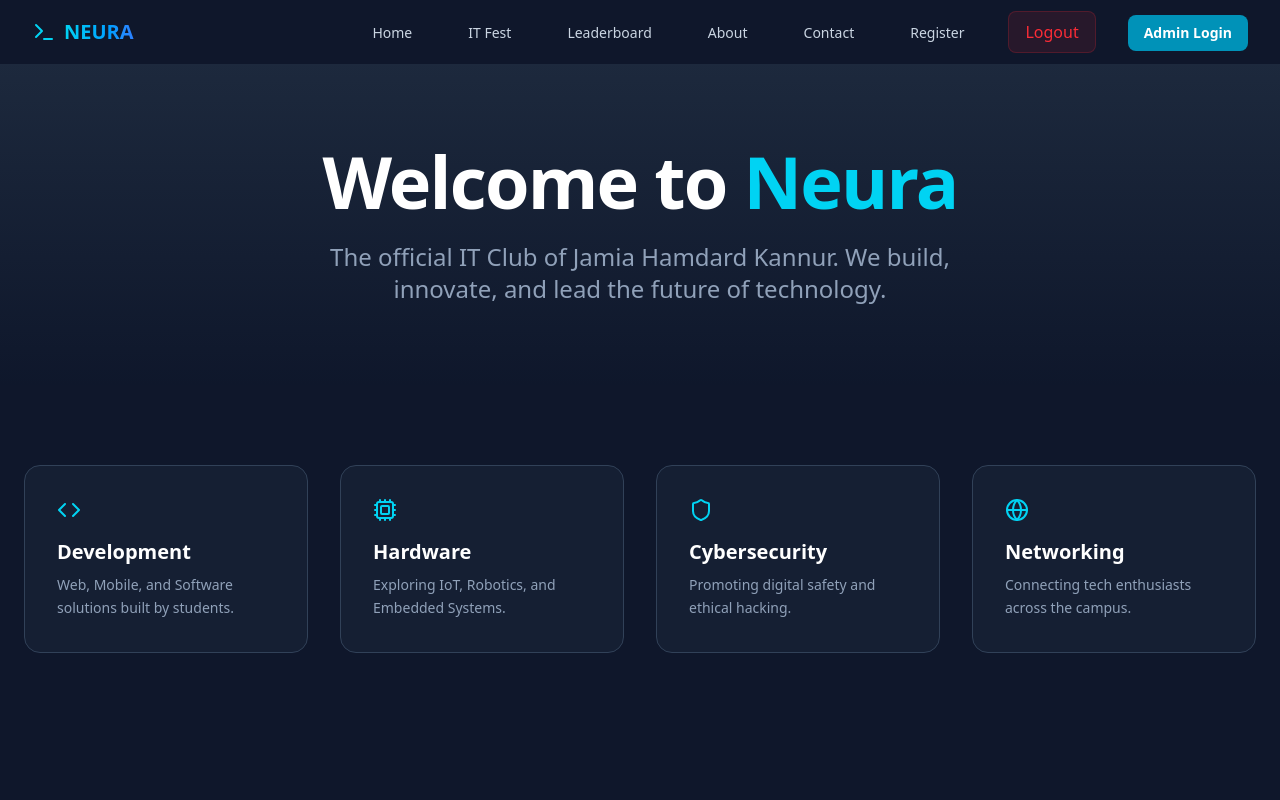
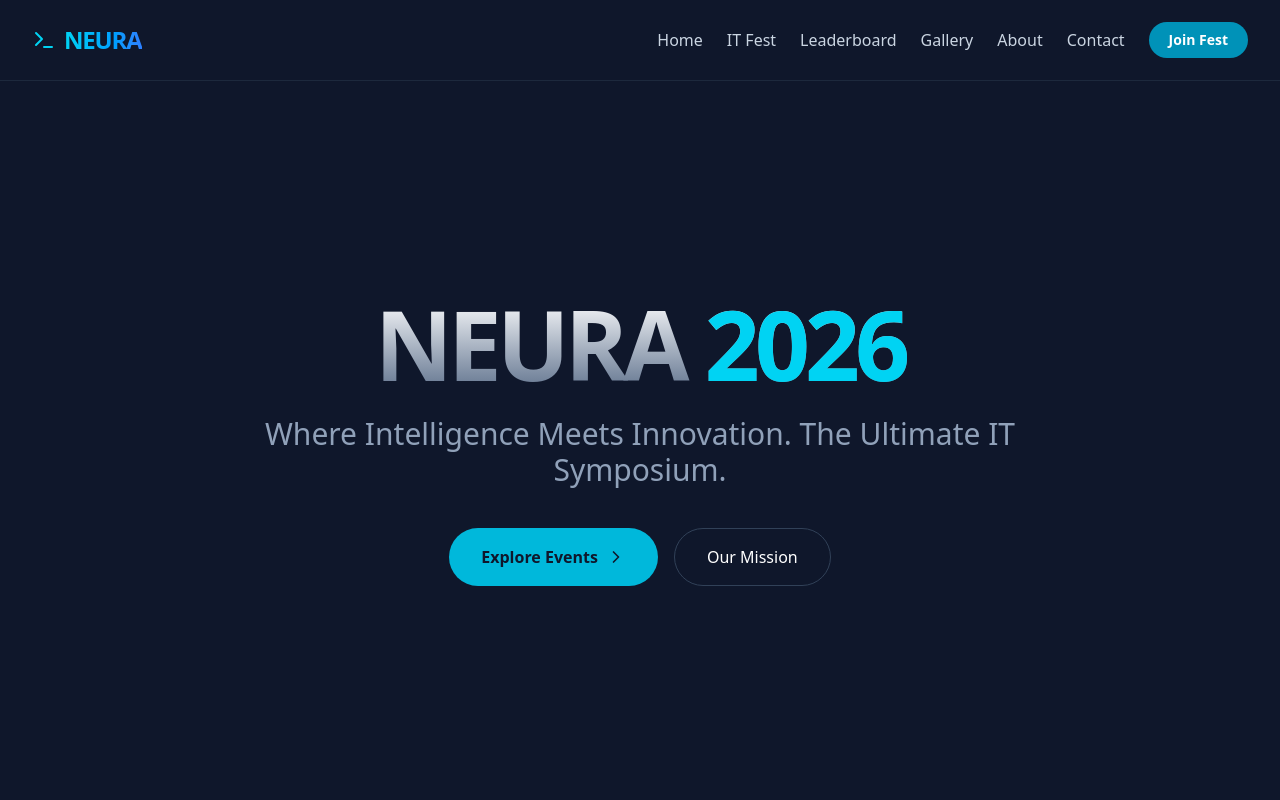
Before and after one commit to navafv/neura-frontend, a React (Vite) app: page / in a window 1280 px wide. Shown: the top 800 px of the page. Built offline with nearby package versions, Linux system fonts and the light colour scheme.

Commit message:
add gallery and fix registration form validation errors

```diff
--- a/src/App.jsx
+++ b/src/App.jsx
@@ -7,6 +7,7 @@
 import Register from "./pages/Register";
 import Contact from "./pages/Contact";
 import About from "./pages/About";
+import Gallery from "./pages/Gallery";
 import ProtectedRoute from "./components/ProtectedRoute";
 import Login from "./pages/Login";
 import AdminDashboard from "./pages/AdminDashboard";
@@ -23,6 +24,7 @@
         <Route path="/register" element={<Register />} />
         <Route path="/contact" element={<Contact />} />
         <Route path="/about" element={<About />} />
+        <Route path="/gallery" element={<Gallery />} />
         <Route path="/login" element={<Login />} />
         <Route
           path="/admin-dashboard"
--- a/src/components/Navbar.jsx
+++ b/src/components/Navbar.jsx
@@ -1,98 +1,82 @@
-import { useState } from "react";
-import { Link } from "react-router-dom";
-import { Menu, X, Terminal } from "lucide-react";
-import { motion, AnimatePresence } from "framer-motion";
+import { useState, useEffect } from "react";
+import { Link, useNavigate } from "react-router-dom";
+import { Menu, X, Terminal, LogOut } from "lucide-react";
+import { AnimatePresence } from "framer-motion";
+import toast from "react-hot-toast";
 
 const Navbar = () => {
   const [isOpen, setIsOpen] = useState(false);
+  const [isLoggedIn, setIsLoggedIn] = useState(!!localStorage.getItem("access_token"));
+  const navigate = useNavigate();
+
+  // Listen for login changes
+  useEffect(() => {
+    const checkAuth = () => setIsLoggedIn(!!localStorage.getItem("access_token"));
+    window.addEventListener("storage", checkAuth);
+    return () => window.removeEventListener("storage", checkAuth);
+  }, []);
 
   const navLinks = [
     { name: "Home", path: "/" },
     { name: "IT Fest", path: "/fest" },
     { name: "Leaderboard", path: "/leaderboard" },
+    { name: "Gallery", path: "/gallery" },
     { name: "About", path: "/about" },
     { name: "Contact", path: "/contact" },
-    { name: "Register", path: "/register" },
   ];
 
   const handleLogout = () => {
-    localStorage.removeItem("access_token"); // Clear the token
+    localStorage.removeItem("access_token");
+    setIsLoggedIn(false);
     toast.success("Logged out successfully");
-    window.location.href = "/login"; // Force refresh to clear state
+    navigate("/login");
   };
 
   return (
-    <nav className="bg-slate-900 border-b border-slate-800 sticky top-0 z-50">
+    <nav className="bg-slate-900 border-b border-slate-800 sticky top-0 z-50 backdrop-blur-md bg-opacity-90">
       <div className="max-w-7xl mx-auto px-4 sm:px-6 lg:px-8">
-        <div className="flex items-center justify-between h-16">
-          {/* Logo Section */}
-          <div className="flex items-center gap-2">
-            <Terminal className="text-cyan-400" />
-            <span className="text-xl font-bold bg-linear-to-r from-cyan-400 to-blue-500 bg-clip-text text-transparent">
+        <div className="flex items-center justify-between h-20">
+          <Link to="/" className="flex items-center gap-2 group">
+            <Terminal className="text-cyan-400 group-hover:rotate-12 transition-transform" />
+            <span className="text-2xl font-black bg-linear-to-r from-cyan-400 to-blue-500 bg-clip-text text-transparent tracking-tighter">
               NEURA
             </span>
-          </div>
+          </Link>
 
-          {/* Desktop Links */}
-          <div className="hidden md:block">
-            <div className="ml-10 flex items-baseline space-x-8">
+          <div className="hidden md:flex items-center space-x-6">
             {navLinks.map((link) => (
-                <Link
-                  key={link.name}
-                  to={link.path}
-                  className="text-slate-300 hover:text-cyan-400 px-3 py-2 rounded-md text-sm font-medium transition-colors"
-                >
+              <Link key={link.name} to={link.path} className="text-slate-300 hover:text-cyan-400 font-medium transition-colors">
                 {link.name}
               </Link>
             ))}
-              <button
-                onClick={handleLogout}
-                className="bg-red-500/10 text-red-500 border border-red-500/20 px-4 py-2 rounded-lg hover:bg-red-500 hover:text-white transition-all"
-              >
-                Logout
+
+            {isLoggedIn ? (
+              <div className="flex items-center gap-4 border-l border-slate-700 pl-6">
+                <Link to="/admin-dashboard" className="text-sm font-bold text-cyan-400">Dashboard</Link>
+                <button onClick={handleLogout} className="text-red-400 hover:text-red-300 transition-colors">
+                  <LogOut size={20} />
                 </button>
-              <Link
-                to="/login"
-                className="bg-cyan-600 hover:bg-cyan-500 text-white px-4 py-2 rounded-lg text-sm font-bold"
-              >
-                Admin Login
+              </div>
+            ) : (
+              <Link to="/register" className="bg-cyan-600 hover:bg-cyan-500 text-white px-5 py-2 rounded-full text-sm font-bold transition-all transform hover:scale-105">
+                Join Fest
               </Link>
-            </div>
+            )}
           </div>
 
-          {/* Mobile Menu Button */}
           <div className="md:hidden">
-            <button
-              onClick={() => setIsOpen(!isOpen)}
-              className="text-slate-300"
-            >
-              {isOpen ? <X /> : <Menu />}
-            </button>
+            <button onClick={() => setIsOpen(!isOpen)} className="text-slate-300"><Menu /></button>
           </div>
         </div>
       </div>
 
-      {/* Mobile Menu Dropdown */}
       <AnimatePresence>
         {isOpen && (
-          <motion.div
-            initial={{ opacity: 0, height: 0 }}
-            animate={{ opacity: 1, height: "auto" }}
-            exit={{ opacity: 0, height: 0 }}
-            className="md:hidden bg-slate-800 border-t border-slate-700 overflow-hidden"
-          >
-            <div className="px-2 pt-2 pb-3 space-y-1 sm:px-3">
+          <motion.div initial={{ opacity: 0, y: -20 }} animate={{ opacity: 1, y: 0 }} exit={{ opacity: 0, y: -20 }} className="md:hidden bg-slate-800 border-b border-slate-700 p-4 space-y-4">
             {navLinks.map((link) => (
-                <Link
-                  key={link.name}
-                  to={link.path}
-                  onClick={() => setIsOpen(false)}
-                  className="text-slate-300 hover:text-cyan-400 block px-3 py-2 rounded-md text-base font-medium"
-                >
-                  {link.name}
-                </Link>
+              <Link key={link.name} to={link.path} onClick={() => setIsOpen(false)} className="block text-slate-300 text-lg">{link.name}</Link>
             ))}
-            </div>
+            {!isLoggedIn && <Link to="/login" className="block text-cyan-400 font-bold">Admin Login</Link>}
           </motion.div>
         )}
       </AnimatePresence>
--- a/src/pages/About.jsx
+++ b/src/pages/About.jsx
@@ -3,9 +3,9 @@
 
 const About = () => {
   const team = [
-    { name: "Club President", role: "Leadership", image: "https://via.placeholder.com/150" },
-    { name: "Lead Developer", role: "Technical Head", image: "https://via.placeholder.com/150" },
-    { name: "Event Coordinator", role: "Management", image: "https://via.placeholder.com/150" },
+    { name: "Club President", role: "Leadership", image: "https://i.pravatar.cc/150?img=2" },
+    { name: "Lead Developer", role: "Technical Head", image: "https://i.pravatar.cc/150?img=2" },
+    { name: "Event Coordinator", role: "Management", image: "https://i.pravatar.cc/150?img=2" },
   ];
 
   return (
--- a/src/pages/Contact.jsx
+++ b/src/pages/Contact.jsx
@@ -1,42 +1,49 @@
-import { motion } from 'framer-motion';
-import { Mail, Phone, MapPin } from 'lucide-react';
+import { useState } from 'react';
+import api from '../api/axios';
+import { Send } from 'lucide-react';
+import toast from 'react-hot-toast';
 
 const Contact = () => {
+  const [loading, setLoading] = useState(false);
+  const [form, setForm] = useState({ name: '', email: '', message: '' });
+
+  const handleSubmit = async (e) => {
+    e.preventDefault();
+    setLoading(true);
+    try {
+      await api.post('feedback/', form);
+      toast.success("Feedback received! Thank you.");
+      setForm({ name: '', email: '', message: '' });
+    } catch {
+      toast.error("Failed to send message.");
+    } finally {
+      setLoading(false);
+    }
+  };
+
   return (
-    <div className="min-h-screen bg-slate-900 text-white py-20 px-6">
-      <div className="max-w-6xl mx-auto grid md:grid-cols-2 gap-12">
-        {/* Info Column */}
-        <motion.div initial={{x: -50}} animate={{x: 0}}>
-          <h2 className="text-4xl font-bold mb-6 text-cyan-400">Get in Touch</h2>
-          <p className="text-slate-400 mb-8">Have questions about Neura IT Club or the upcoming IT Fest? Drop us a message.</p>
-          <div className="space-y-6">
-            <ContactInfo icon={<Mail />} label="Email" val="itclub@jamiahamdard.ac.in" />
-            <ContactInfo icon={<Phone />} label="Phone" val="+91 9876543210" />
-            <ContactInfo icon={<MapPin />} label="Location" val="Jamia Hamdard Kannur Campus" />
+    <div className="min-h-screen bg-slate-900 py-32 px-6">
+      <div className="max-w-4xl mx-auto bg-slate-800 rounded-3xl p-12 border border-slate-700 shadow-2xl">
+        <h2 className="text-4xl font-bold text-white mb-4">Connect with <span className="text-cyan-400">Neura</span></h2>
+        <p className="text-slate-400 mb-10">Send us a message or report any bugs you find on our platform.</p>
+
+        <form onSubmit={handleSubmit} className="space-y-6">
+          <div className="grid md:grid-cols-2 gap-6">
+            <input required placeholder="Your Name" className="w-full bg-slate-900 border border-slate-700 rounded-xl p-4 text-white focus:border-cyan-400 outline-hidden"
+              value={form.name} onChange={e => setForm({...form, name: e.target.value})} />
+            <input required type="email" placeholder="Email" className="w-full bg-slate-900 border border-slate-700 rounded-xl p-4 text-white focus:border-cyan-400 outline-hidden"
+              value={form.email} onChange={e => setForm({...form, email: e.target.value})} />
           </div>
-        </motion.div>
+          <textarea required placeholder="Write your message..." rows="5" className="w-full bg-slate-900 border border-slate-700 rounded-xl p-4 text-white focus:border-cyan-400 outline-hidden"
+            value={form.message} onChange={e => setForm({...form, message: e.target.value})} />
 
-        {/* Feedback Form */}
-        <motion.form initial={{x: 50}} animate={{x: 0}} className="bg-slate-800 p-8 rounded-2xl border border-slate-700">
-          <div className="space-y-4">
-            <input type="text" placeholder="Your Name" className="w-full p-3 bg-slate-900 border border-slate-700 rounded-lg" />
-            <textarea placeholder="Your Message" rows="5" className="w-full p-3 bg-slate-900 border border-slate-700 rounded-lg"></textarea>
-            <button className="w-full bg-cyan-600 hover:bg-cyan-500 py-3 rounded-lg font-bold transition-all">Send Feedback</button>
-          </div>
-        </motion.form>
+          <button disabled={loading} className="w-full bg-cyan-600 hover:bg-cyan-500 py-4 rounded-xl font-bold flex items-center justify-center gap-2 transition-all">
+            {loading ? "Sending..." : <><Send size={18} /> Send Message</>}
+          </button>
+        </form>
       </div>
     </div>
   );
 };
 
-const ContactInfo = ({ icon, label, val }) => (
-  <div className="flex items-center gap-4">
-    <div className="p-3 bg-slate-800 rounded-full text-cyan-400">{icon}</div>
-    <div>
-      <p className="text-xs text-slate-500 uppercase font-bold tracking-widest">{label}</p>
-      <p className="text-lg">{val}</p>
-    </div>
-  </div>
-);
-
 export default Contact;
--- a/src/pages/Home.jsx
+++ b/src/pages/Home.jsx
@@ -1,63 +1,70 @@
 import { motion } from 'framer-motion';
-import { Cpu, Globe, Shield, Code } from 'lucide-react';
+import { Cpu, Globe, Shield, Code, ChevronRight } from 'lucide-react';
+import { Link } from 'react-router-dom';
 
 const Home = () => {
-  const containerVariants = {
-    hidden: { opacity: 0 },
-    visible: { opacity: 1, transition: { staggerChildren: 0.3 } }
-  };
-
-  const itemVariants = {
-    hidden: { y: 20, opacity: 0 },
-    visible: { y: 0, opacity: 1 }
+  const fadeInUp = {
+    hidden: { opacity: 0, y: 40 },
+    visible: { opacity: 1, y: 0, transition: { duration: 0.8, ease: "easeOut" } }
   };
 
   return (
-    <div className="bg-slate-900 text-white min-h-screen">
+    <div className="bg-slate-900 text-white overflow-hidden">
       {/* Hero Section */}
-      <section className="py-20 px-6 text-center bg-gradient-to-b from-slate-800 to-slate-900">
-        <motion.h1
-          initial={{ scale: 0.8, opacity: 0 }}
-          animate={{ scale: 1, opacity: 1 }}
-          className="text-5xl md:text-7xl font-extrabold mb-6 tracking-tight"
-        >
-          Welcome to <span className="text-cyan-400">Neura</span>
-        </motion.h1>
-        <motion.p
-          initial={{ opacity: 0 }}
-          animate={{ opacity: 1 }}
-          transition={{ delay: 0.5 }}
-          className="text-lg md:text-2xl text-slate-400 max-w-2xl mx-auto"
-        >
-          The official IT Club of Jamia Hamdard Kannur. We build, innovate, and lead the future of technology.
-        </motion.p>
+      <section className="relative min-h-[90vh] flex items-center justify-center px-6 overflow-hidden">
+        <div className="absolute inset-0 bg-[radial-gradient(circle_at_center,var(--tw-gradient-stops))] from-cyan-900/20 via-slate-900 to-slate-900"></div>
+
+        <div className="relative z-10 text-center max-w-4xl">
+          <motion.div initial={{ scale: 0.9, opacity: 0 }} animate={{ scale: 1, opacity: 1 }} transition={{ duration: 1 }}>
+            <h1 className="text-6xl md:text-8xl font-black mb-6 tracking-tighter bg-linear-to-b from-white to-slate-500 bg-clip-text text-transparent">
+              NEURA <span className="text-cyan-400 font-outline-2">2026</span>
+            </h1>
+            <p className="text-xl md:text-3xl text-slate-400 mb-10 font-light">
+              Where Intelligence Meets Innovation. The Ultimate IT Symposium.
+            </p>
+            <div className="flex flex-wrap justify-center gap-4">
+              <Link to="/fest" className="px-8 py-4 bg-cyan-500 text-slate-900 font-bold rounded-full flex items-center gap-2 hover:bg-white transition-all">
+                Explore Events <ChevronRight size={20} />
+              </Link>
+              <Link to="/about" className="px-8 py-4 border border-slate-700 rounded-full hover:bg-slate-800 transition-all">
+                Our Mission
+              </Link>
+            </div>
+          </motion.div>
+        </div>
       </section>
 
-      {/* Features Grid */}
-      <motion.div
-        variants={containerVariants}
-        initial="hidden"
-        whileInView="visible"
-        viewport={{ once: true }}
-        className="max-w-7xl mx-auto px-6 py-20 grid grid-cols-1 md:grid-cols-2 lg:grid-cols-4 gap-8"
-      >
-        <Feature icon={<Code />} title="Development" desc="Web, Mobile, and Software solutions built by students." />
-        <Feature icon={<Cpu />} title="Hardware" desc="Exploring IoT, Robotics, and Embedded Systems." />
-        <Feature icon={<Shield />} title="Cybersecurity" desc="Promoting digital safety and ethical hacking." />
-        <Feature icon={<Globe />} title="Networking" desc="Connecting tech enthusiasts across the campus." />
-      </motion.div>
+      {/* Features with Scroll Animation */}
+      <section className="py-32 px-6">
+        <div className="max-w-7xl mx-auto">
+          <motion.h2 initial="hidden" whileInView="visible" viewport={{ once: true }} variants={fadeInUp} className="text-4xl font-bold mb-16 text-center">
+            Our Core <span className="text-cyan-400">Pillars</span>
+          </motion.h2>
+
+          <div className="grid grid-cols-1 md:grid-cols-2 lg:grid-cols-4 gap-6">
+            <Feature icon={<Code />} title="Development" desc="Building scalable web and mobile applications using modern stacks." delay={0.1} />
+            <Feature icon={<Cpu />} title="Hardware" desc="Exploring the intersection of robotics and embedded systems." delay={0.2} />
+            <Feature icon={<Shield />} title="Cybersecurity" desc="Deep diving into network security and ethical hacking." delay={0.3} />
+            <Feature icon={<Globe />} title="Networking" desc="Building a global community of forward-thinking techies." delay={0.4} />
+          </div>
+        </div>
+      </section>
     </div>
   );
 };
 
-const Feature = ({ icon, title, desc }) => (
+const Feature = ({ icon, title, desc, delay }) => (
   <motion.div
-    variants={{ hidden: { opacity: 0, y: 20 }, visible: { opacity: 1, y: 0 }}}
-    className="p-8 bg-slate-800/50 rounded-2xl border border-slate-700 hover:border-cyan-500 transition-all group"
+    initial={{ opacity: 0, y: 30 }}
+    whileInView={{ opacity: 1, y: 0 }}
+    viewport={{ once: true }}
+    transition={{ delay, duration: 0.6 }}
+    whileHover={{ y: -10 }}
+    className="p-8 bg-slate-800/40 rounded-3xl border border-slate-800 hover:border-cyan-500/50 hover:bg-slate-800/60 transition-all cursor-default"
   >
-    <div className="text-cyan-400 mb-4 group-hover:scale-110 transition-transform">{icon}</div>
-    <h3 className="text-xl font-bold mb-2">{title}</h3>
-    <p className="text-slate-400 text-sm leading-relaxed">{desc}</p>
+    <div className="w-14 h-14 bg-cyan-500/10 rounded-2xl flex items-center justify-center text-cyan-400 mb-6">{icon}</div>
+    <h3 className="text-xl font-bold mb-3">{title}</h3>
+    <p className="text-slate-400 leading-relaxed text-sm">{desc}</p>
   </motion.div>
 );
 
```
Also changed, not shown: src/pages/Gallery.jsx (added, +89 -0 lines), src/pages/Leaderboard.jsx (+40 -43 lines), src/pages/Register.jsx (+11 -0 lines). Lines whose indentation alone changed are shown as unchanged.
